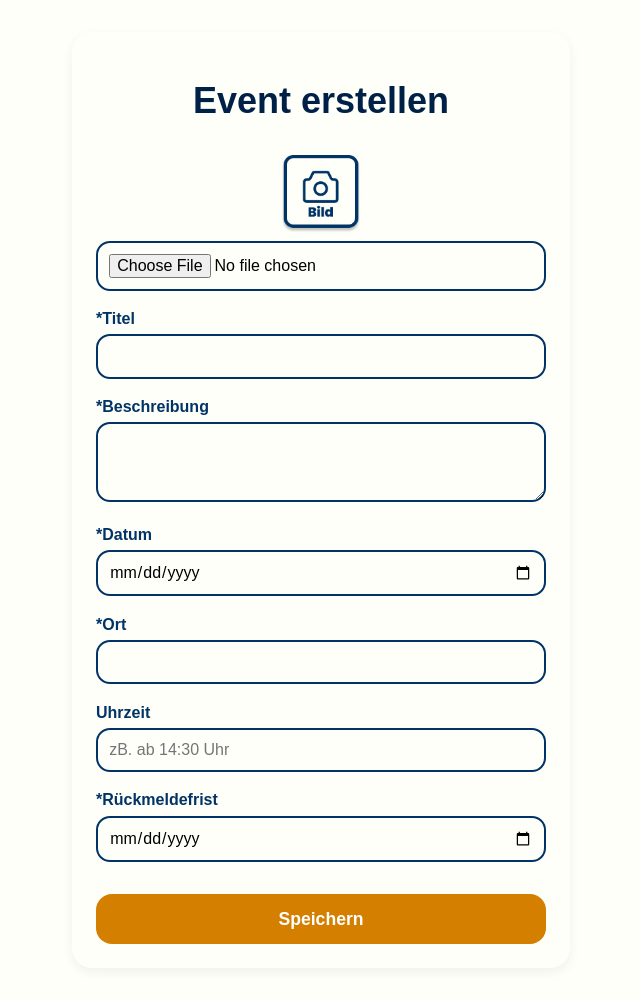
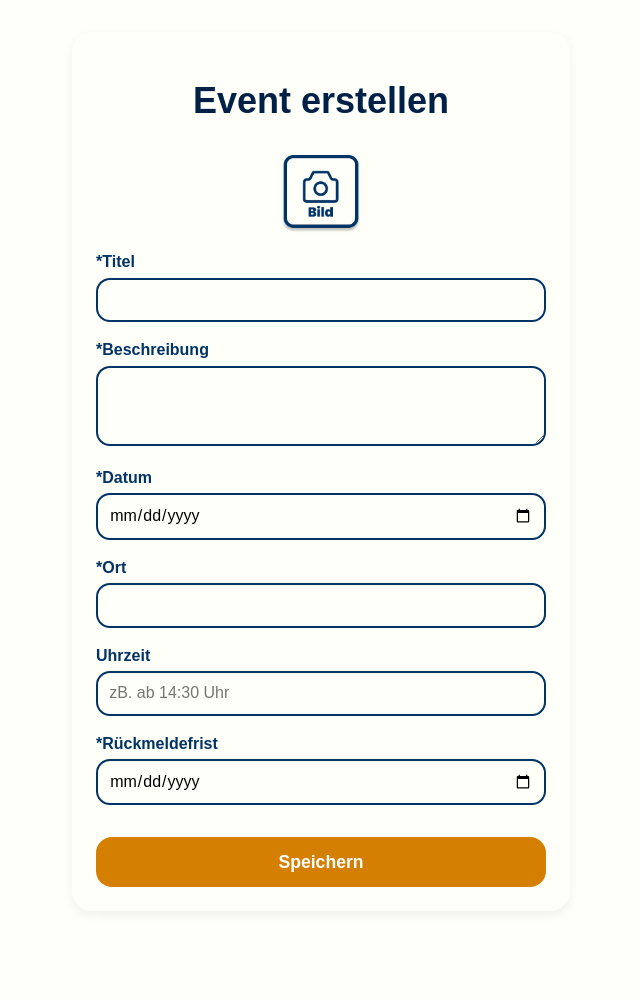
Before and after one commit to wera-burkhalter/im4, a PHP site: page /create.html in a window 1280 px wide. Shown: the whole page, without its empty margins (319-959 px from the left). After the commit the page ends 887 px from the top, so only its background shows below. Run offline with PHP 8.4, Linux system fonts and the light colour scheme.

Commit message:
Update create.css

```diff
--- a/css/create.css
+++ b/css/create.css
@@ -61,6 +61,9 @@ form#eventForm textarea {
   margin: 0 auto;
 }
 
+#imageInput {
+  display: none;
+}
 
 
 /* --- Speichern-Button --- */
```
